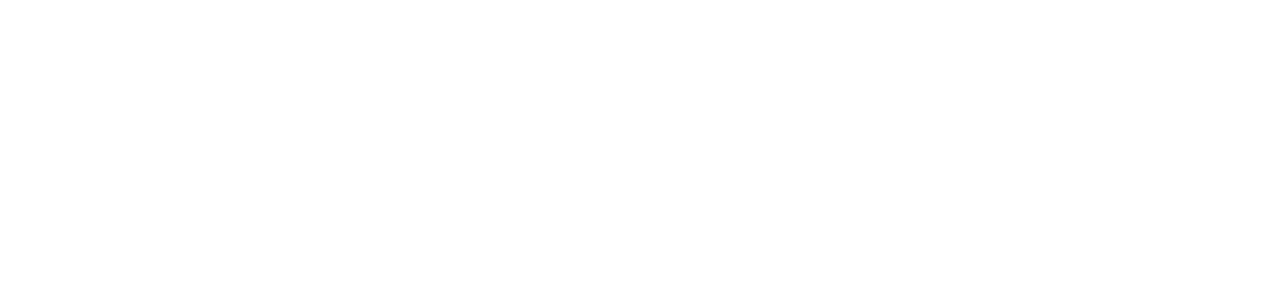
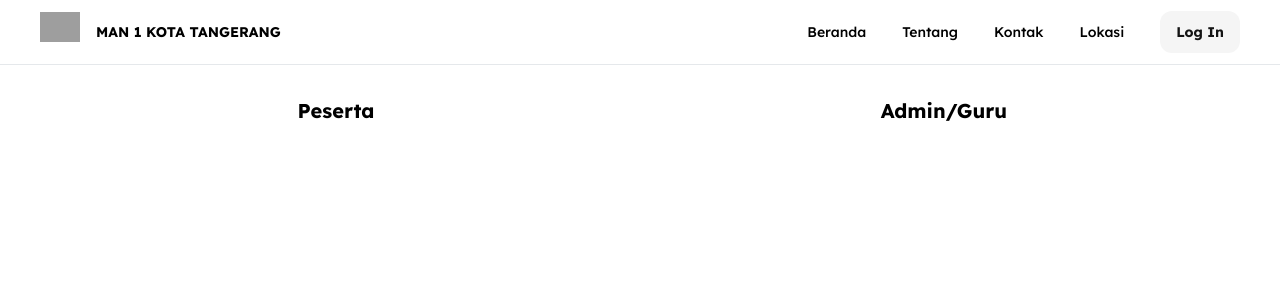
Before and after one commit to Javasrabni/FE-PROFILE-MAN1, a React (Create React App) app: page /userRegister in a window 1280 px wide. Before the commit this address had no page. Shown: the top 300 px of the page. Built offline with nearby package versions, Linux system fonts and the light colour scheme; grey boxes are pictures that could not be loaded.

Commit message:
Update UI

```diff
--- a/public/index.html
+++ b/public/index.html
@@ -2,7 +2,7 @@
 <html lang="en">
 <head>
   <meta charset="utf-8" />
-  <link rel="icon" href="%PUBLIC_URL%/favicon.ico" />
+  <link rel="icon" href="%PUBLIC_URL%/Man1Logo.png" />
   <meta name="viewport" content="width=device-width, initial-scale=1" />
   <meta name="theme-color" content="#000000" />
   <script src="https://kit.fontawesome.com/3df59f6b95.js" crossorigin="anonymous"></script>
--- a/src/App.js
+++ b/src/App.js
@@ -2,13 +2,15 @@
 import { Route, Routes, BrowserRouter } from 'react-router-dom';
 import Home from './Client/Home';
 import AddPeserta from './Components/field-form/addPeserta';
+import { AuthForm } from './Components/Auth/AuthForm';
 
 function App() {
   return (
     <BrowserRouter>
       <Routes>
         <Route index path='/' element={<Home />} />
-        <Route index path='/Pendaftaran-SNPDB' element={<AddPeserta />} />
+        <Route index path='/userLogin' element={<AddPeserta />} />
+        <Route index path='/userRegister' element={<AuthForm />} />
       </Routes>
     </BrowserRouter>
   );
--- /dev/null
+++ b/src/Components/Auth/AuthForm.jsx
@@ -0,0 +1,23 @@
+import React from 'react'
+import Header from '../Navbar/Header'
+
+export const AuthForm = () => {
+    return (
+        <>
+            <Header />
+            <div className='flex items-center justify-center w-full h-full p-[32px]'>
+                <div className='w-full'>
+                    <span className='w-full flex items-center justify-center'>
+                        <h1 className='text-lg sm:text-xl font-bold'>Peserta</h1>
+                    </span>
+                </div>
+                <div className='w-full'>
+                    <span className='w-full flex items-center justify-center'>
+                        <h1 className='text-lg sm:text-xl font-bold'>Admin/Guru</h1>
+                    </span>
+                </div>
+            </div>
+
+        </>
+    )
+}
--- a/src/Components/Body-section/Landing/LandingPage.jsx
+++ b/src/Components/Body-section/Landing/LandingPage.jsx
@@ -1,6 +1,8 @@
 import React from 'react'
+import NavigatePage from '../../Navigate/useNavigate'
 
 const LandingPage = () => {
+    const navigateTo = NavigatePage()
     return (
         <>
             <style>
@@ -30,17 +32,17 @@
 
                 {/* IMAGE / VIDEO LANDING PAGE */}
                 <div className='w-full h-[480px] flex items-center relative'>
-                    <div className='flex flex-col items-center justify-center absolute left-[50%] translate-x-[-50%] z-[3] w-full h-full gap-[32px] p-[64px]'>
-                        <span className='w-full h-fit flex items-center justify-center flex flex-col  gap-[8px]'>
+                    <div className='flex flex-col items-start justify-end absolute bottom-[0px] left-[50%] translate-x-[-50%] z-[3] w-full h-full gap-[32px] p-[40px]'>
+                        <span className='w-full h-fit flex items-start flex-col  gap-[8px]'>
                             <h1 className='font-black text-[var(--bg-primary)] font-2xl sm:text-4xl tracking-[-1.5px]'>Madrasah hebat, Madrasah lebih baik</h1>
-                            <p className='text-center text-[var(--bg-primary)] opacity-[80%] text-sm sm:text-base max-w-[60%] font-regular'>Halaman Madrasah Aliyah Negri 1 Kota Tangerang, Informasi tentang madrasah dan penerimaan peserta didik baru.</p>
+                            <p className='text-[var(--bg-primary)] opacity-[80%] text-sm sm:text-base max-w-[60%] font-regular'>Halaman Madrasah Aliyah Negri 1 Kota Tangerang, Informasi tentang madrasah dan penerimaan peserta didik baru.</p>
                         </span>
-                        <span className='absolute bottom-[40px]'>
-                            <button className='bg-[var(--warna-aksen)] px-[16px] py-[12px] rounded-xl text-[var(--bg-primary)] hover:bg-[var(--second-aksen)] font-semibold'>Pendaftaran SNPDB</button>
+                        <span className=''>
+                            <button className='bg-[var(--warna-aksen)] px-[16px] py-[12px] rounded-xl text-[var(--bg-primary)] hover:bg-[var(--second-aksen)] font-semibold' onClick={()=> navigateTo('/userRegister')}>Pendaftaran SNPDB</button>
                         </span>
 
                     </div>
-                    <div className='w-full h-[480px] max-w-[67.5rem]  absolute left-[50%] translate-x-[-50%]  z-[2] bg-[#00000060] rounded-xl' style={{backdropFilter: 'blur(1px)'}}/>
+                    <div className='w-full h-[480px] max-w-[67.5rem]  absolute left-[50%] translate-x-[-50%]  z-[2] bg-[#00000050] rounded-xl' style={{backdropFilter: 'blur(1px)'}}/>
                     <img src="https://res.cloudinary.com/dwf753l9w/image/upload/v1737952463/header-image_sephfa.webp" alt="Landing Page Man 1 Kota Tangerang" className='w-full h-full object-cover rounded-xl' draggable='false' onContextMenu={(e) => e.preventDefault()} />
                 </div>
 
--- a/src/Components/Navbar/Header.jsx
+++ b/src/Components/Navbar/Header.jsx
@@ -87,7 +87,7 @@
                             <li>Tentang</li>
                             <li>Kontak</li>
                             <li>Lokasi</li>
-                            <li onClick={() => navigateTo('/Pendaftaran-SNPDB')}><span className='bg-[var(--card)] px-[16px] py-[12px] rounded-xl text-[var(--text-primary)] hover:bg-[var(--second-aksen)] font-bold'>Log In</span></li>
+                            <li onClick={() => navigateTo('/userLogin')}><span className='bg-[var(--card)] px-[16px] py-[12px] rounded-xl text-[var(--text-primary)] hover:bg-[var(--second-aksen)] font-bold'>Log In</span></li>
                         </ul>
                     )}
                 </div>
```
Also changed, not shown: public/Man1Logo.png (added).
